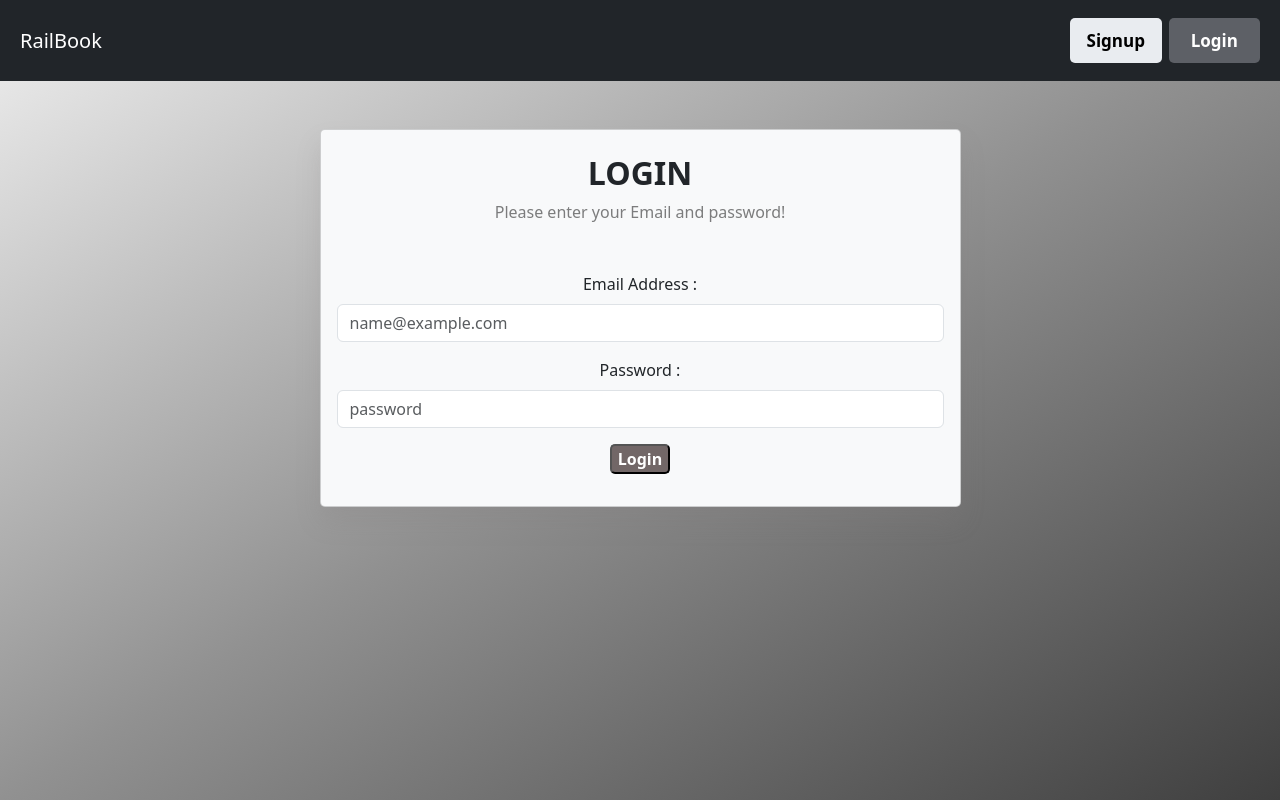
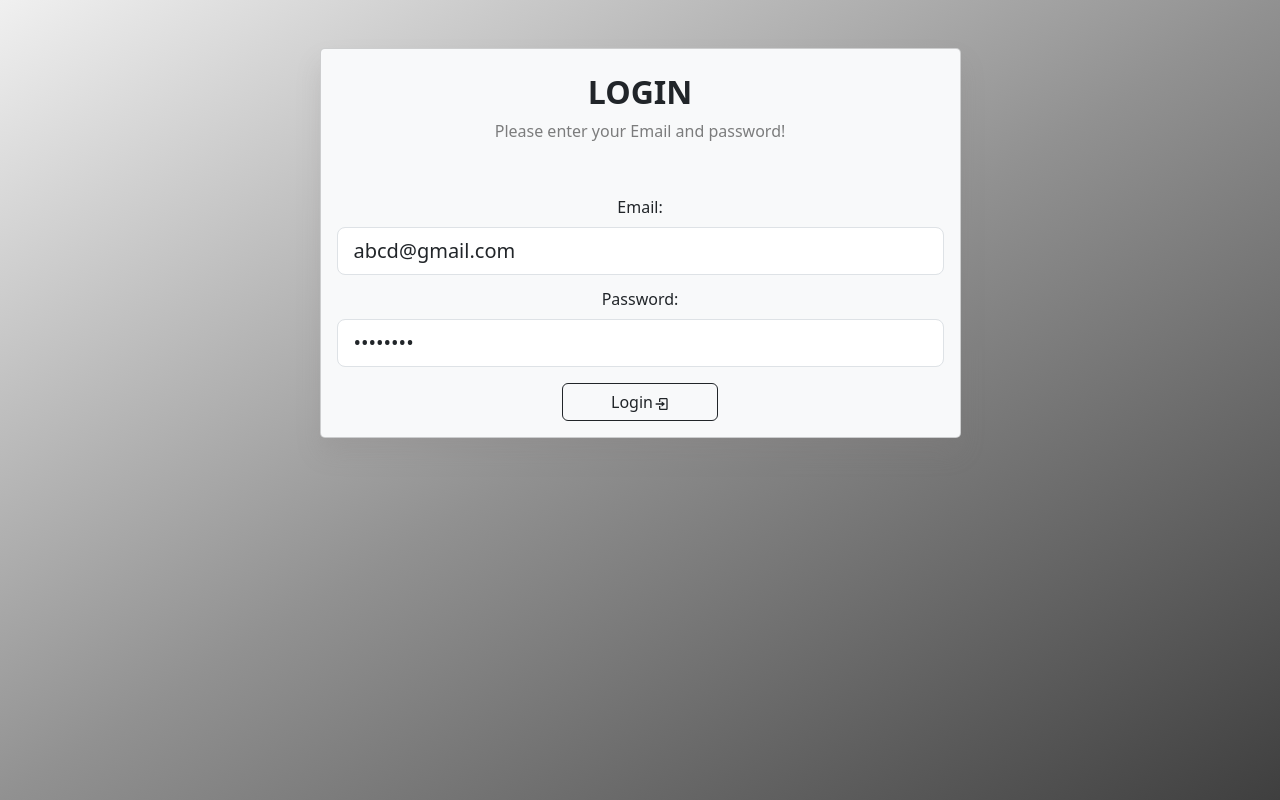
Before and after one commit to Kaustav86x/Railway_Management_System_FrontEnd, a React (Vite) app in the folder demo-react-app/: page /Login in a window 1280 px wide. Built offline with nearby package versions, Linux system fonts and the light colour scheme.

Commit message:
27/06/2023
Login page implemented

```diff
--- a/demo-react-app/package.json
+++ b/demo-react-app/package.json
@@ -11,11 +11,13 @@
   },
   "dependencies": {
     "@popperjs/core": "^2.11.8",
+    "axios": "^1.4.0",
     "bootstrap": "^5.3.0",
     "bootstrap-icons": "^1.10.5",
     "docker": "^1.0.0",
     "react": "^18.2.0",
     "react-bootstrap": "^2.8.0",
+    "react-cookie": "^4.1.1",
     "react-dom": "^18.2.0",
     "react-icons": "^4.10.1",
     "react-router-dom": "^6.14.0"
--- a/demo-react-app/src/App.jsx
+++ b/demo-react-app/src/App.jsx
@@ -1,16 +1,26 @@
 import './App.css';
 import Navbar from './Home/Navbar';
-import Login  from './User/Login';
+import Login from './User/login';
 import Body  from './Body/Body';
+import { BrowserRouter as Router, Route, Routes } from 'react-router-dom';
 
 function App() {
   return (
     <>
-      <Navbar></Navbar>
-      <Login></Login>
+      <Router>
+        <Routes>
+          <Route path='/' element={<Navbar/>}></Route>
+        </Routes>
+      </Router>
+      <Router>
+        <Routes>
+          <Route path='Login' element={<Login/>}></Route>
+        </Routes>
+      </Router>
       <Body></Body>
     </>
-  )
+  );
+
 }
 
 export default App;
--- /dev/null
+++ b/demo-react-app/src/Config/Config.jsx
@@ -0,0 +1,7 @@
+import axios from "axios";
+
+const URlApi = axios.create({
+    baseURL: "https://localhost:7001/api"
+});
+
+export default URlApi;
--- /dev/null
+++ b/demo-react-app/src/Config/UserAPI.jsx
@@ -0,0 +1,29 @@
+import API from "./Config";
+import { useCookies } from 'react-cookie';
+
+const SUrl = "Users/";
+
+// 1.Login Page ---POST
+const UserLoginAPI = () => {
+  const [Cookies,setCookies] = useCookies(['UserLoginDetail']);
+  const Response = {
+      Massage: "hello",
+      StatusCode: 404
+    };
+  const loginAPI = async (loginDetail) => {
+    try {
+      const res = await API.post(`${SUrl}Login`, loginDetail);
+      const { token, massage } = res.data;
+      Response.Massage = massage;
+      Response.StatusCode = res.status;
+      setCookies('AccessCode', token);
+    } catch (error) {
+      const { massage } = error.response.data;
+      Response.Massage = massage;
+      Response.StatusCode = error.response.status;
+    }
+    return Response;
+  };
+  return loginAPI;
+};
+export default UserLoginAPI;
--- a/demo-react-app/src/User/Login.css
+++ b/demo-react-app/src/User/Login.css
@@ -15,18 +15,3 @@ body
     background-position:center;
     background-repeat:no-repeat;
 }
-
-.loginButton
-{
-    border-radius: 5px;
-    background-color: rgb(114, 103, 103);
-    color: white;
-    font-weight: bold;
-}
-.loginButton:hover
-{
-    background-color: white;
-    color: black;
-    transition: 0.3s;
-    font-weight: bold;
-}
--- a/demo-react-app/src/User/login.jsx
+++ b/demo-react-app/src/User/login.jsx
@@ -1,35 +1,53 @@
 import React, { useState } from "react";
+import { Link, Navigate, useNavigate } from 'react-router-dom';
 import '../App.jsx';
 import { Form, Button, Row, Col, Container } from 'react-bootstrap';
 import './Login.css';
-// import { FiArrowDownCircle, FiPlus } from 'react-icons/fi';
-// import { BiLogIn } from "react-icons/bi";
+import UserLoginAPI from "../Config/UserAPI.jsx";
+import { BiLogIn } from "react-icons/bi";
+
 
 
 const Login = () => {
-    const [email, setEmail] = useState("");
-    const [pass, setPassword] = useState(" ");
+    const navigate =  useNavigate();
+    const [message, setMessage] = useState("");
+    const [alret, setAlertClass] = useState(" ");
+    const [loading, setLoading] = useState(" ");
+    const [loginDetail, setLoginDetail] = useState({
+        Email: "abcd@gmail.com",
+        Password: "hello123"
+    });
 
-    const handleSubmit = async (e) => {
+    const handleInput = (event) => {
+        const { name, value } = event.target;
+        setLoginDetail((prev) => {
+          return { ...prev, [name]: value };
+        });
+      }
+
+      // fetch api
+     const loginAPI = UserLoginAPI();
+
+     const handleSubmit = async (e) => {
+        // prevents from reloading the page
         e.preventDefault();
         setLoading(true);
+        const response = await loginAPI(loginDetail);
+        setMessage(response.Massage);
+        if(response.StatusCode === 200) {
+            setLoading(false);
+            setAlertClass("alert-success show");
+            navigate('/Navbar');
+        }
+        else
+        {
+            setAlertClass("alert-danger show");
+        }
+     };
 
-        const userCred = {
-            email: email,
-            password: pass
-        }
-
-        fetch(" ", {
-            method: "POST",
-            headers: {"content-type":"application/json"},
-            body: JSON.stringify({userCred})
-        }).then((res)=> {
-            alert("Login Successful")
-            Navigate('/');
-        }).catch((err) => {
-            console.log(err.message)
-        })
-    }
+    //  const submitButton = () => {
+    //     setAlertClass("d-none");
+    //  }
   return (
     <Container className="todo-container">
         <div className="row d-flex justify-content-center h-50">
@@ -38,21 +56,17 @@ const Login = () => {
                 <div className="card-body p-20">
                     <h2 className="fw-bold mt-2 text-uppercase">Login</h2>
                         <p className="text-black-50 mb-5">Please enter your Email and password!</p>
-        <Form className="form">
-            <Form.Group onSubmit={handleSubmit} className="mb-3" controlId="exampleForm.ControlInput1">
+        {/* <Form className="form"> */}
+            {/* <Form.Group onSubmit={handleSubmit} className="mb-3" controlId="exampleForm.ControlInput1"> */}
                 <div className="form-outline form-white mb-2">
-                    <Form.Label>Email Address :  </Form.Label>
-                    <Form.Control onChange={(e) => setEmail(e.target.value)} type="email" placeholder="name@example.com"/>
+                      <label className="form-label mt-1">Email: </label>
+                      <input type="email" id="typeEmailX" className="form-control form-control-lg" name='Email' value={loginDetail.Email} onChange={handleInput}/>
                 </div>
-                </Form.Group>
-                <Form.Group onSubmit={handleSubmit} className="mb-3" controlId="exampleForm.ControlInput2">
                 <div className="form-outline form-white mb-3">
-                    <Form.Label>Password : </Form.Label>
-                    <Form.Control onChange={(e) => setEmail(e.target.value)} type="password" placeholder="password"/>
+                      <label className="form-label mt-1">Password: </label>
+                      <input type="password" id="typePasswordX" className="form-control form-control-lg" name='Password' value={loginDetail.Password} onChange={handleInput}/>
                 </div>
-                <button type="button" class="loginButton btn-md">Login</button>
-            </Form.Group>
-        </Form>
+                <button className="btn btn-outline-dark btn-md px-5 login-btn"onClick={handleSubmit}>Login<span><BiLogIn/></span></button>
         </div>
         </div>
         </div>
```
Also changed, not shown: 1 other file (tests, documents, lock files or other folders).
